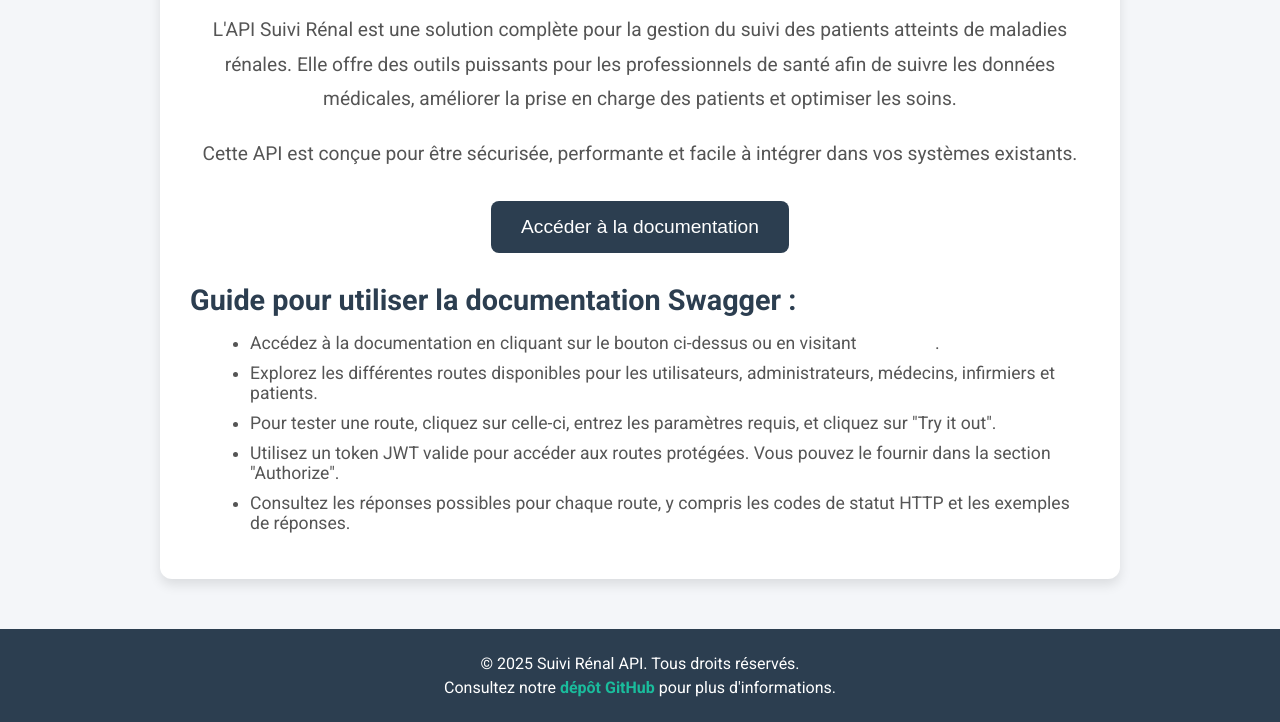
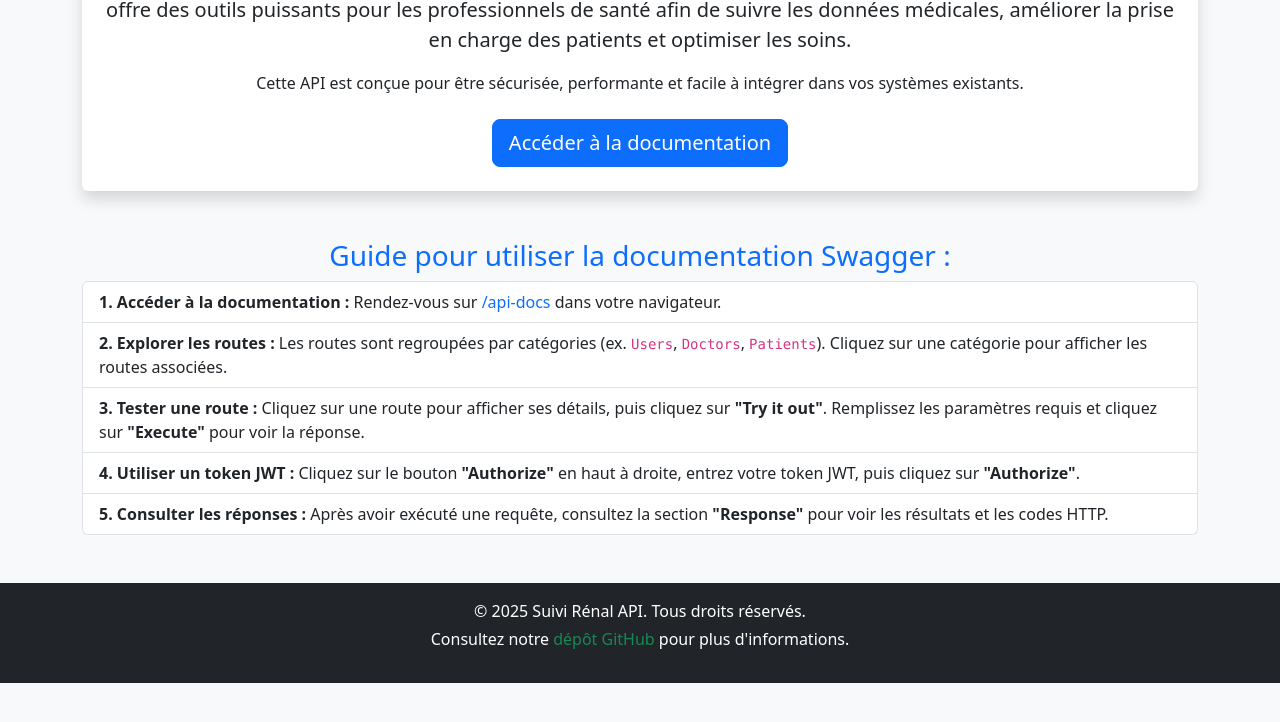
Before and after one commit to aristide-ghd/Suivi_renale, a website: page public/index.html in a window 1280 px wide. Shown: the part 251-973 px from the top of the page. After the commit the page ends 934 px from the top, so only its background shows below. Drawn offline with nearby package versions, Linux system fonts and the light colour scheme.

Commit message:
modification du fichier index

```diff
--- a/public/index.html
+++ b/public/index.html
@@ -4,112 +4,53 @@
     <meta charset="UTF-8">
     <meta name="viewport" content="width=device-width, initial-scale=1.0">
     <title>Bienvenue sur l'API Suivi Rénal</title>
-    <link href="https://fonts.googleapis.com/css2?family=Roboto:wght@400;700&display=swap" rel="stylesheet">
+    <!-- Lien vers Bootstrap -->
+    <link href="https://cdn.jsdelivr.net/npm/bootstrap@5.3.0/dist/css/bootstrap.min.css" rel="stylesheet">
     <style>
-        body {
-            font-family: 'Roboto', sans-serif;
-            margin: 0;
-            padding: 0;
-            background-color: #f4f6f9; /* Fond pastel doux */
-            color: #333;
+        /* Augmenter la taille et rendre le texte du header plus gras */
+        nav {
+            font-size: 1.5rem;
+            padding: 20px 0;
         }
-        header {
-            background-color: #2c3e50; /* Couleur sombre élégante */
-            color: white;
-            padding: 20px;
-            text-align: center;
-            box-shadow: 0 4px 6px rgba(0, 0, 0, 0.1);
+
+        /* Centrer la navigation sur mobile */
+        @media (max-width: 768px) {
+            .navbar-nav {
+                text-align: right;
+                width: 100%;
             }
-        header h1 {
-            margin: 0;
-            font-size: 2.8em;
-        }
-        .container {
-            margin: 50px auto;
-            max-width: 900px;
-            text-align: center;
-            padding: 30px;
-            background: #ffffff; /* Fond blanc pour les sections */
-            border-radius: 12px;
-            box-shadow: 0 6px 12px rgba(0, 0, 0, 0.1);
-        }
-        .container h2 {
-            color: #2c3e50; /* Bleu professionnel */
-            font-size: 2.2em;
-            margin-bottom: 20px;
-        }
-        .container p {
-            font-size: 1.2em;
-            line-height: 1.8;
-            margin-bottom: 20px;
-            color: #555;
-        }
-        .button-container {
-            margin-top: 30px;
-        }
-        button {
-            background-color: #2c3e50; /* Bleu professionnel */
-            color: white;
-            border: none;
-            padding: 15px 30px;
-            font-size: 1.2em;
-            cursor: pointer;
-            border-radius: 8px;
-            transition: background-color 0.3s ease, transform 0.2s ease;
-        }
-        button:hover {
-            background-color: #1a252f; /* Bleu plus foncé au survol */
-            transform: scale(1.05);
-        }
-        a {
-            text-decoration: none;
-            color: white;
-        }
-        footer {
-            margin-top: 50px;
-            background-color: #2c3e50; /* Couleur sombre élégante */
-            color: white;
-            padding: 20px 0;
-            text-align: center;
-        }
-        footer p {
-            margin: 5px 0;
-        }
-        footer a {
-            color: #1abc9c; /* Vert professionnel */
-            text-decoration: none;
-            font-weight: bold;
-        }
-        footer a:hover {
-            text-decoration: underline;
-        }
-        .guide {
-            text-align: left;
-            margin-top: 30px;
-        }
-        .guide h3 {
-            color: #2c3e50; /* Bleu professionnel */
-            font-size: 1.8em;
-            margin-bottom: 15px;
-        }
-        .guide ul {
-            list-style-type: disc;
-            margin-left: 20px;
-        }
-        .guide ul li {
-            font-size: 1.1em;
-            margin-bottom: 10px;
-            color: #555;
         }
     </style>
 </head>
-<body>
-    <header>
-        <h1>Bienvenue sur l'API Suivi Rénal</h1>
-    </header>
+<body class="d-flex flex-column min-vh-100 bg-light">
+    <!-- Barre de navigation -->
+    <nav class="navbar navbar-expand-lg navbar-dark bg-dark shadow">
         <div class="container">
-        <h2>À propos de l'API</h2>
-        <p>
+            <h1><a class="navbar-brand " href="#">Suivi Rénal API</a></h1>
+            <button class="navbar-toggler" type="button" data-bs-toggle="collapse" data-bs-target="#navbarNav" aria-controls="navbarNav" aria-expanded="false" aria-label="Toggle navigation">
+                <span class="navbar-toggler-icon"></span>
+            </button>
+            <div class="collapse navbar-collapse" id="navbarNav">
+                <ul class="navbar-nav ms-auto">
+                    <li class="nav-item">
+                        <a class="nav-link active" href="#">Accueil</a>
+                    </li>
+                    <li class="nav-item">
+                        <a class="nav-link" href="/api-docs">Documentation</a>
+                    </li>
+                    <li class="nav-item">
+                        <a class="nav-link" href="https://github.com/aristide-ghd" target="_blank">GitHub</a>
+                    </li>
+                </ul>
+            </div>
+        </div>
+    </nav>
+
+    <!-- Contenu principal -->
+    <main class="container my-5 flex-grow-1">
+        <div class="bg-white p-4 rounded shadow text-center">
+            <h1 class="text-primary mb-4">Bienvenue sur l'API Suivi Rénal</h1>
+            <p class="lead">
                 L'API Suivi Rénal est une solution complète pour la gestion du suivi des patients atteints de maladies rénales.
                 Elle offre des outils puissants pour les professionnels de santé afin de suivre les données médicales,
                 améliorer la prise en charge des patients et optimiser les soins.
@@ -117,27 +58,47 @@
             <p>
                 Cette API est conçue pour être sécurisée, performante et facile à intégrer dans vos systèmes existants.
             </p>
-        <div class="button-container">
-            <button>
-                <a href="/api-docs">Accéder à la documentation</a>
-            </button>
+            <div class="text-center mt-4">
+                <a href="/api-docs" class="btn btn-primary btn-lg">Accéder à la documentation</a>
             </div>
-        <div class="guide">
-            <h3>Guide pour utiliser la documentation Swagger :</h3>
-            <ul>
-                <li>Accédez à la documentation en cliquant sur le bouton ci-dessus ou en visitant <a href="/api-docs">/api-docs</a>.</li>
-                <li>Explorez les différentes routes disponibles pour les utilisateurs, administrateurs, médecins, infirmiers et patients.</li>
-                <li>Pour tester une route, cliquez sur celle-ci, entrez les paramètres requis, et cliquez sur "Try it out".</li>
-                <li>Utilisez un token JWT valide pour accéder aux routes protégées. Vous pouvez le fournir dans la section "Authorize".</li>
-                <li>Consultez les réponses possibles pour chaque route, y compris les codes de statut HTTP et les exemples de réponses.</li>
+        </div>
+
+        <!-- Guide Swagger -->
+        <div class="mt-5">
+            <h3 class="text-primary text-center">Guide pour utiliser la documentation Swagger :</h3>
+            <ul class="list-group">
+                <li class="list-group-item">
+                    <strong>1. Accéder à la documentation :</strong> Rendez-vous sur <a href="/api-docs" class="text-decoration-none">/api-docs</a> dans votre navigateur.
+                </li>
+                <li class="list-group-item">
+                    <strong>2. Explorer les routes :</strong> Les routes sont regroupées par catégories (ex. <code>Users</code>, <code>Doctors</code>, <code>Patients</code>).
+                    Cliquez sur une catégorie pour afficher les routes associées.
+                </li>
+                <li class="list-group-item">
+                    <strong>3. Tester une route :</strong> Cliquez sur une route pour afficher ses détails, puis cliquez sur <strong>"Try it out"</strong>.
+                    Remplissez les paramètres requis et cliquez sur <strong>"Execute"</strong> pour voir la réponse.
+                </li>
+                <li class="list-group-item">
+                    <strong>4. Utiliser un token JWT :</strong> Cliquez sur le bouton <strong>"Authorize"</strong> en haut à droite, entrez votre token JWT, puis cliquez sur <strong>"Authorize"</strong>.
+                </li>
+                <li class="list-group-item">
+                    <strong>5. Consulter les réponses :</strong> Après avoir exécuté une requête, consultez la section <strong>"Response"</strong> pour voir les résultats et les codes HTTP.
+                </li>
             </ul>
         </div>
+    </main>
+
+    <!-- Pied de page -->
+    <footer class="bg-dark text-white text-center py-3 mt-auto">
+        <div class="container">
+            <p class="mb-1">&copy; 2025 Suivi Rénal API. Tous droits réservés.</p>
+            <p>
+                Consultez notre <a href="https://github.com/aristide-ghd" target="_blank" class="text-success text-decoration-none">dépôt GitHub</a> pour plus d'informations.
+            </p>
         </div>
-    <footer>
-        <p>&copy; 2025 Suivi Rénal API. Tous droits réservés.</p>
-        <p>
-            Consultez notre <a href="https://github.com/aristide-ghd" target="_blank">dépôt GitHub</a> pour plus d'informations.
-        </p>
     </footer>
+
+    <!-- Script Bootstrap -->
+    <script src="https://cdn.jsdelivr.net/npm/bootstrap@5.3.0/dist/js/bootstrap.bundle.min.js"></script>
 </body>
 </html>
```
Lines whose indentation alone changed are shown as unchanged.
